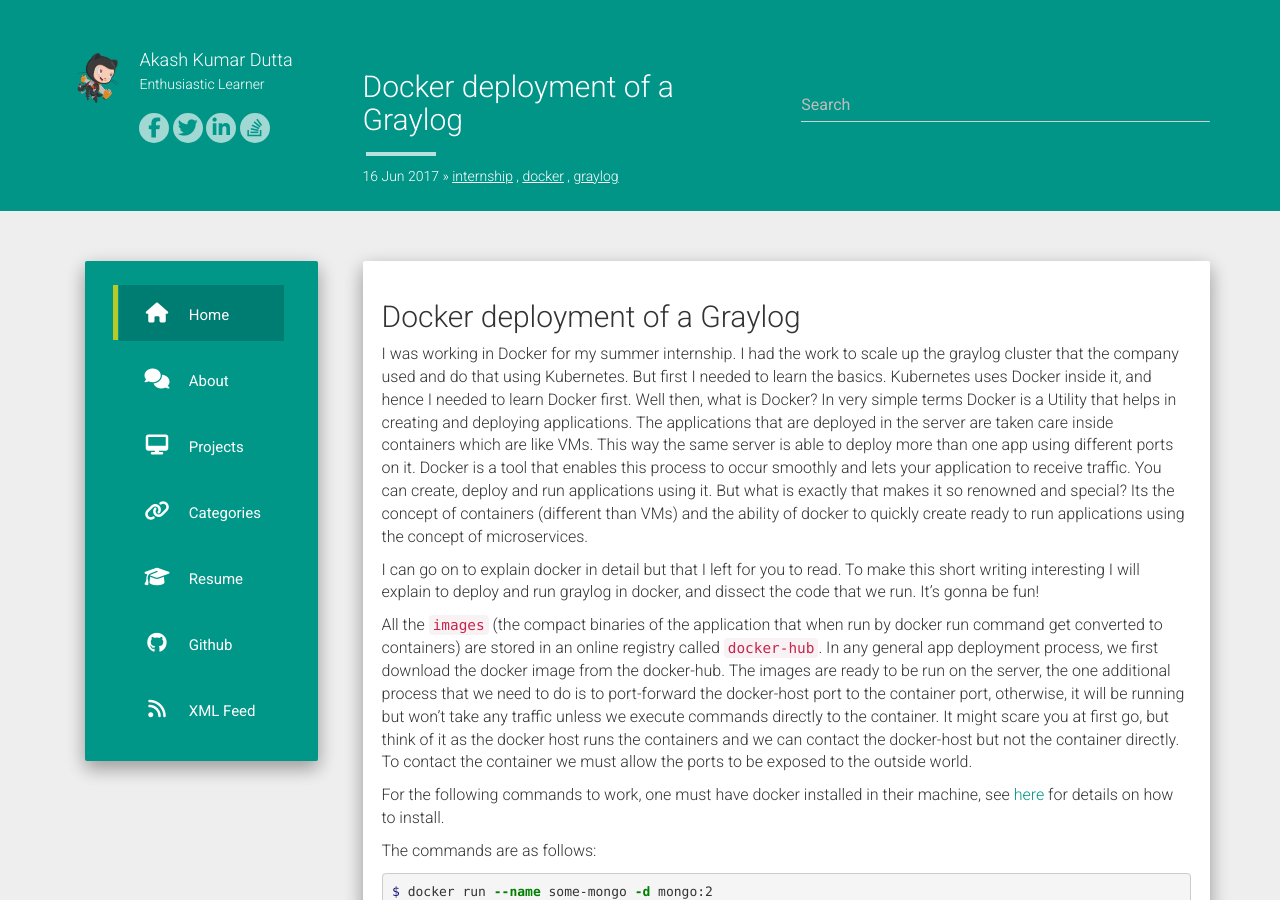
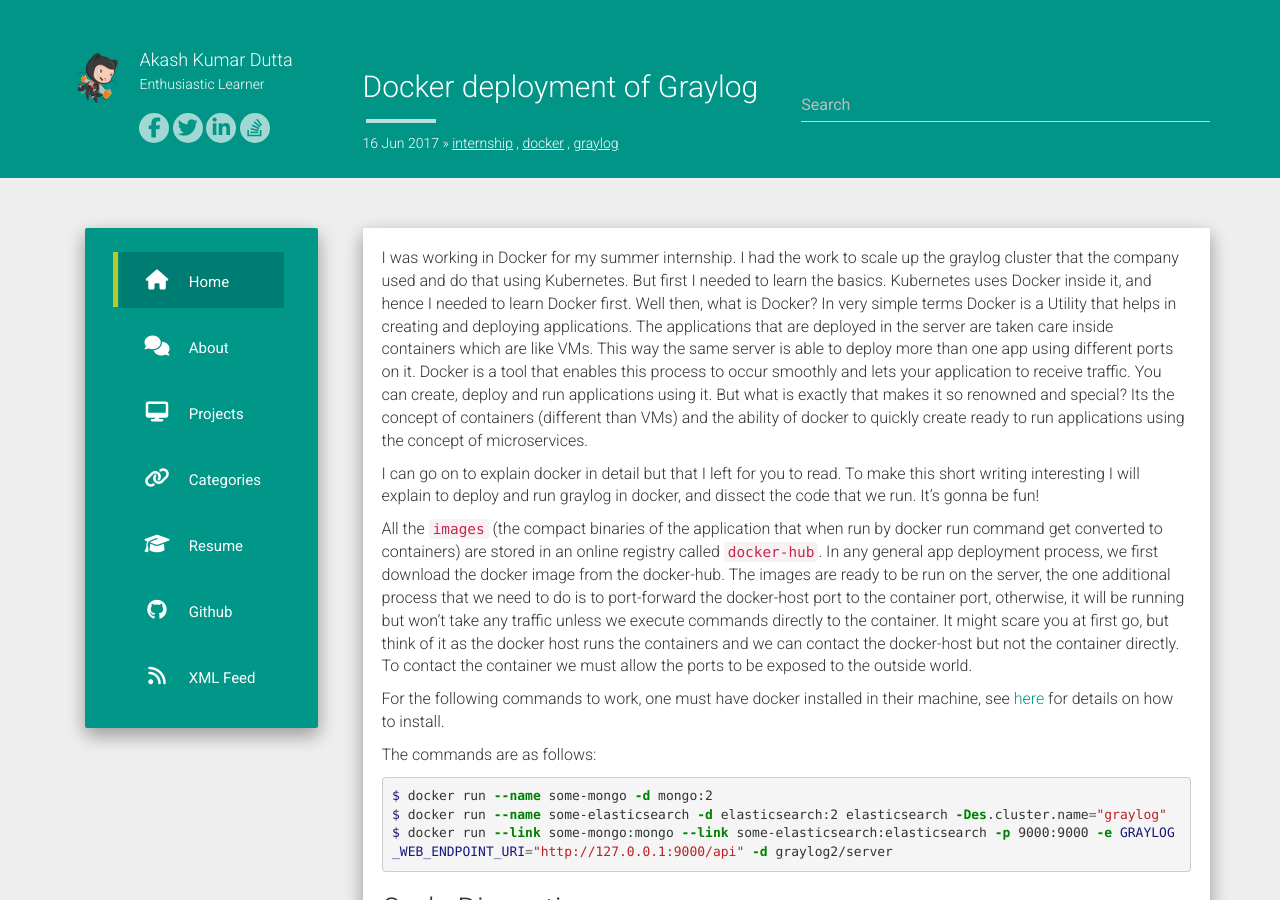
Before and after one commit to AkashKrDutta/AkashKrDutta.github.io, a Jekyll site: the page built from _posts/2017-6-16-docker.md, in a window 1280 px wide and 900 px high. Built offline with Jekyll 4.4.1, drawn with Linux system fonts in a browser that asks for light colours; nearby versions of some CDN libraries; comment, search, counter and statistics services are not loaded.

Commit message:
Update 2017-6-16-docker.md

```diff
--- a/_posts/2017-6-16-docker.md
+++ b/_posts/2017-6-16-docker.md
@@ -1,6 +1,6 @@
 ---
 layout: post
-title: Docker deployment of a Graylog
+title: Docker deployment of Graylog
 date: 2017-6-16
 categories:
   - internship
@@ -8,7 +8,7 @@
   - graylog
 comments: true
 ---
-## Docker deployment of a Graylog
+
 I was working in Docker for my summer internship. I had the work to scale up the graylog cluster that the company used and do that using Kubernetes. But first I needed to learn the basics. Kubernetes uses Docker inside it, and hence I needed to learn Docker first. Well then, what is Docker? In very simple terms Docker is a Utility that helps in creating and deploying applications. The applications that are deployed in the server are taken care inside containers which are like VMs. This way the same server is able to deploy more than one app using different ports on it. Docker is a tool that enables this process to occur smoothly and lets your application to receive traffic. You can create, deploy and run applications using it. But what is exactly that makes it so renowned and special? Its the concept of containers (different than VMs) and the ability of docker to quickly create ready to run applications using the concept of microservices.<br>
 
 I can go on to explain docker in detail but that I left for you to read. To make this short writing interesting I will explain to deploy and run graylog in docker, and dissect the code that we run. It's gonna be fun!
```
